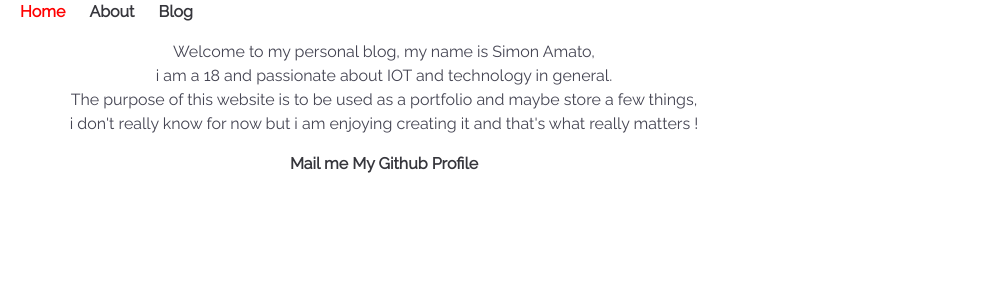
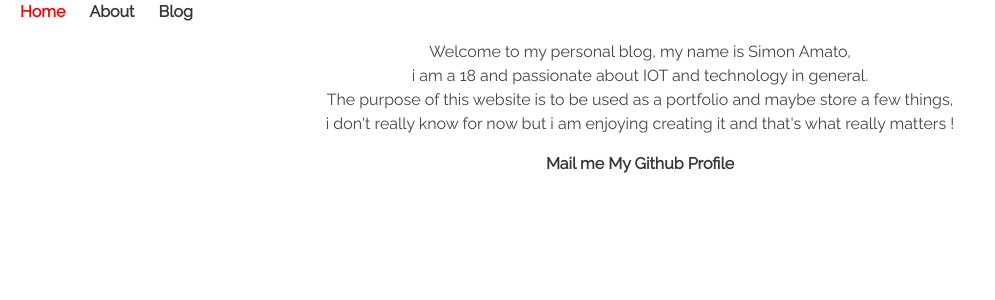
Before and after one commit to Shinora/Shinora.github.io, a Jekyll site: the page built from index.html, in a window 1280 px wide. Shown: the top 300 px of the page, without its empty margins (0-995 px from the left). Built offline with Jekyll 4.4.1, drawn with Linux system fonts in a browser that asks for light colours.

Commit message:
updates to main style

```diff
--- a/_sass/main.scss
+++ b/_sass/main.scss
@@ -37,5 +37,5 @@ nav a{
 
 .content{
   text-align: center;
-  width: 60%;
+
 }
```
